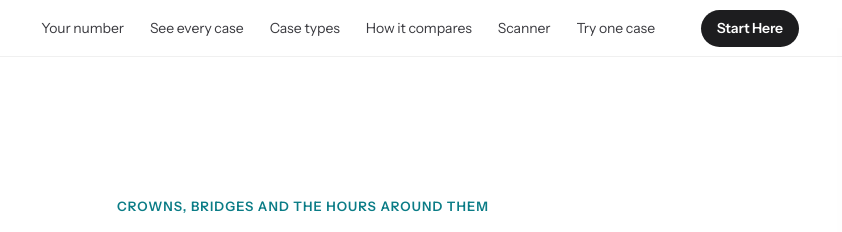
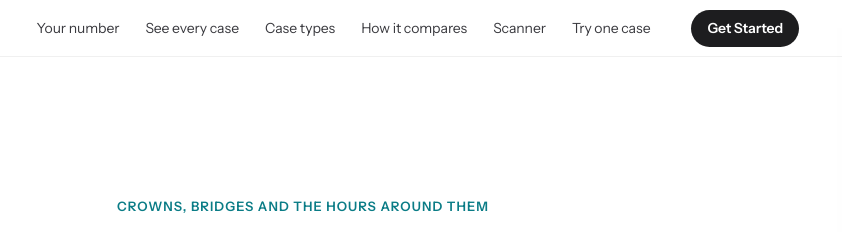
Before and after one commit to kristidillon/GetDandy, a plain HTML site: page index.html in a window 1280 px wide. Shown: the top 232 px of the page, 337-1179 px from the left. Drawn offline with Linux system fonts and the light colour scheme.

Commit message:
Rename CTAs to 'Get Started' → meetdandy.com/get-started

```diff
--- a/index.html
+++ b/index.html
@@ -328,7 +328,7 @@ footer .rep{color:var(--ink);font-weight:500}
       <a href="#scanner">Scanner</a>
       <a href="#try">Try one case</a>
     </div>
-    <a class="btn btn-dark btn-sm" id="navCta" href="https://www.meetdandy.com/get-started/" target="_blank" rel="noopener">Start Here</a>
+    <a class="btn btn-dark btn-sm" id="navCta" href="https://www.meetdandy.com/get-started/" target="_blank" rel="noopener">Get Started</a>
   </div>
 </nav>
 
@@ -836,8 +836,8 @@ const CONFIG = {
   ctaHref: 'https://www.meetdandy.com/get-started/',  // both buttons open Dandy's get-started page
 
   // Button labels — change the words here, nowhere else.
-  navCtaLabel: 'Start Here',             // top-right button (brand mark already says "One Case")
-  ctaLabel:    'One Case · Start Here'   // bottom button
+  navCtaLabel: 'Get Started',            // top-right button → meetdandy.com/get-started
+  ctaLabel:    'Get Started · One Case'  // bottom button → meetdandy.com/get-started
 };
 
 // ---------- CTA + rep line ----------
```
